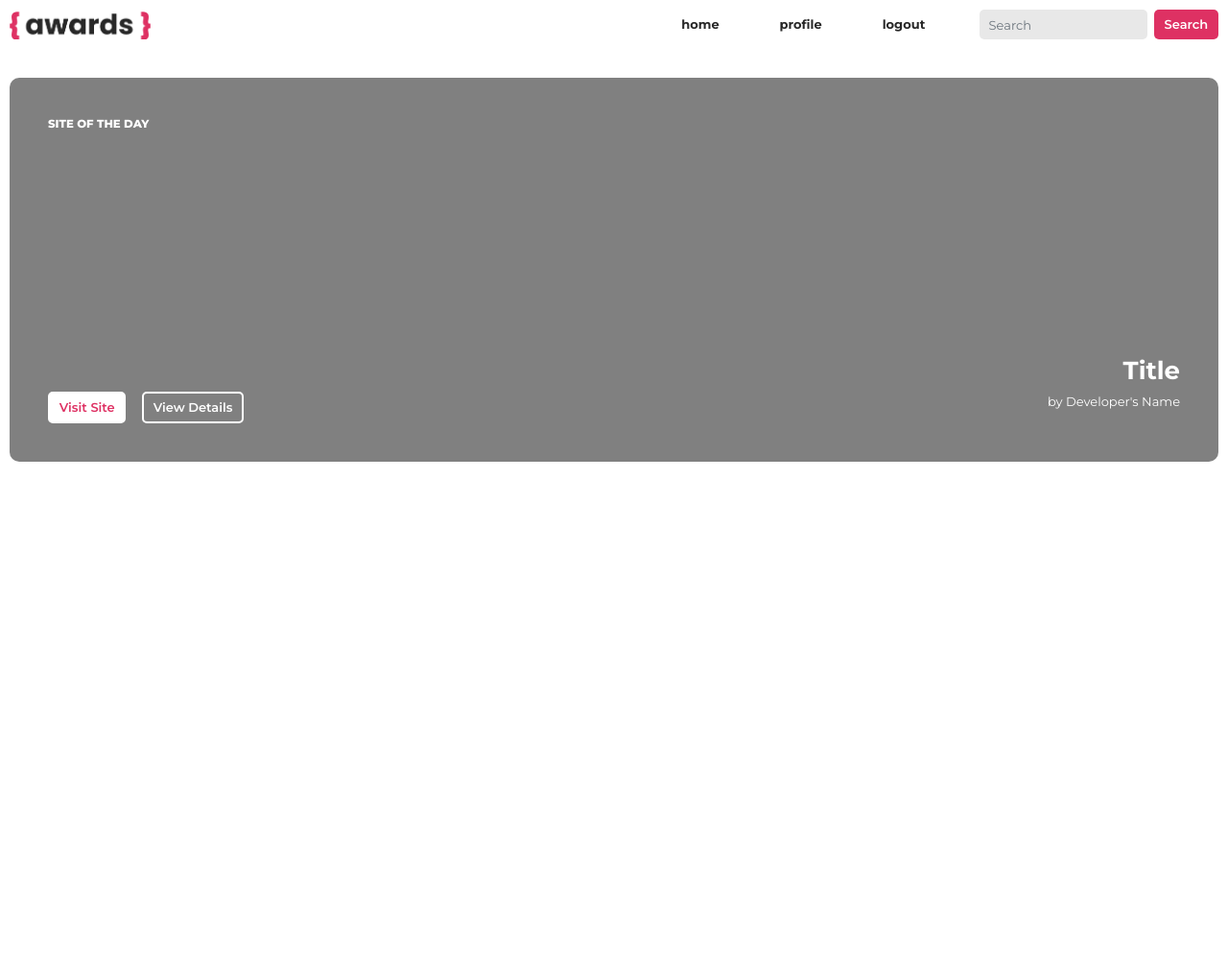
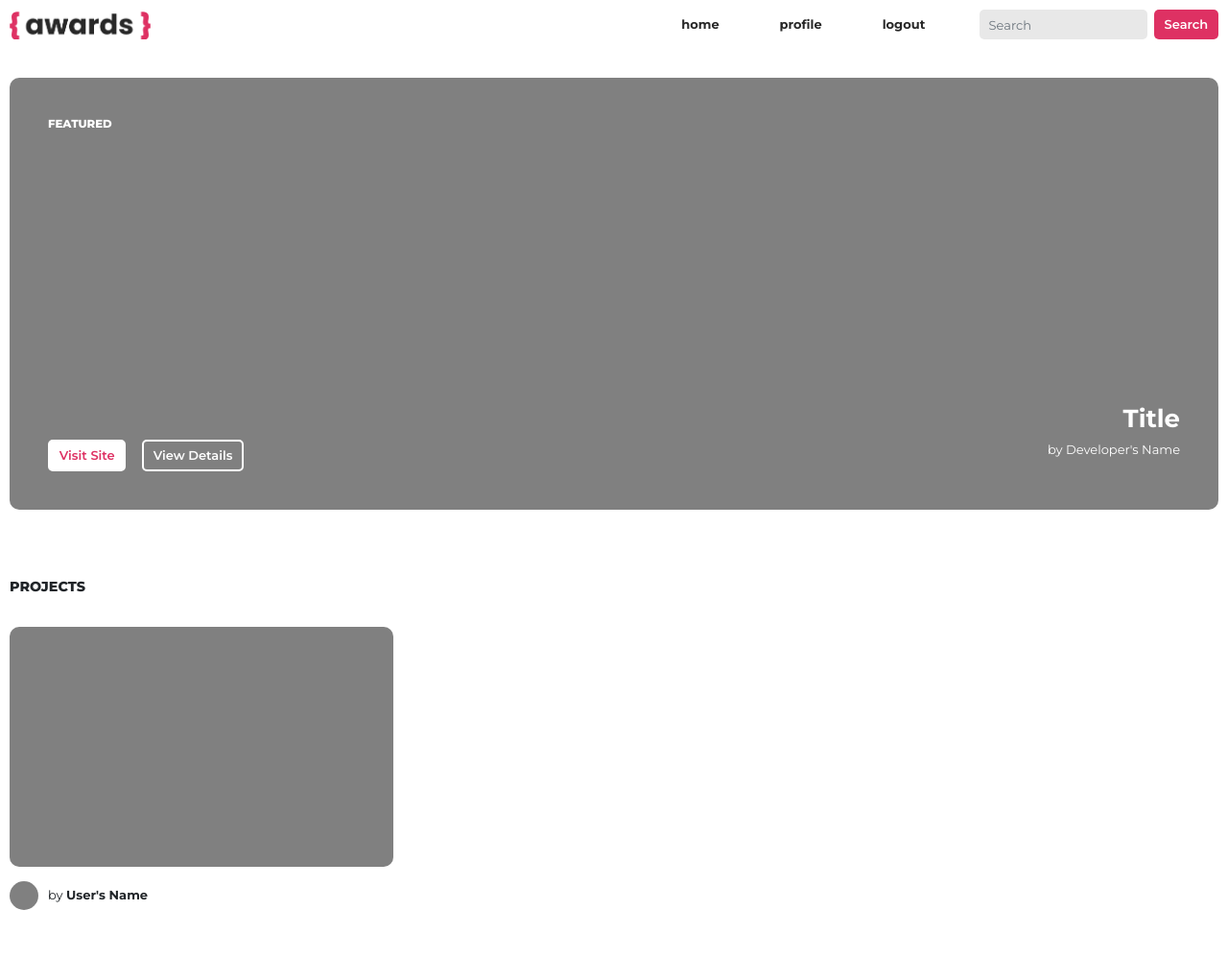
Before and after one commit to VictorKMaina/awards, a Django app: page / in a window 1280 px wide. Shown: the whole page at 96% size. Before the commit the page ends 481 px from the top, so only its background shows below. Run offline with Django 3.2, Linux system fonts and the light colour scheme; parts of the project's set-up code (start-up, migrations or seed data) failed here and were passed over; some libraries are stand-ins or nearby versions.

Commit message:
added proejcts section on index.html

```diff
--- a/apps/main/templates/main/index.html
+++ b/apps/main/templates/main/index.html
@@ -5,10 +5,11 @@
 <style>
     div.site-of-the-day {
         background-color: grey;
-        height: 400px;
+        height: 450px;
         width: 100%;
         border-radius: 10px;
         padding: 40px;
+        margin-bottom: 70px;
     }
 
     div.site-of-the-day div#title {
@@ -17,12 +18,30 @@
         text-transform: uppercase;
         color: white;
     }
+    div#projects div#title {
+        font-size: 1.1rem;
+        font-weight: 800;
+        text-transform: uppercase;
+        margin-bottom: 30px;
+    }
+    div.project div.site-image{
+        height: 250px;
+        background-color: grey;
+        border-radius: 10px;
+        margin-bottom: 15px;
+    }
+    div.project div.profile-pic{
+        width: 30px;
+        height: 30px;
+        background-color: grey;
+        border-radius: 100%; margin-right: 10px;
+    }
 </style>
 {% endblock styles %}
 
 {% block content %}
 <div class="site-of-the-day d-flex align-items-start flex-column">
-    <div id="title" class="mb-auto">Site of the day</div>
+    <div id="title" class="mb-auto">Featured</div>
     <div id='footer' class="d-flex w-100 justify-content-between align-items-end">
         <div class="">
             <a href="#">
@@ -38,4 +57,18 @@
         </div>
     </div>
 </div>
+<div id="projects">
+    <div id='title'>projects</div>
+    <div class="row">
+        <div class="project col-md-6 col-lg-4">
+            <a href=""><div class="site-image"></div></a>
+            <div class="details d-flex align-items-center">
+                <div class="profile-pic"></div>
+                <a href="">
+                    <div class="user"> by <span class="font-weight-bold">User's Name</span></div>
+                </a>
+            </div>
+        </div>
+    </div>
+</div>
 {% endblock content %}
--- a/static/css/styles.css
+++ b/static/css/styles.css
@@ -3,12 +3,19 @@
 body, html {
     font-family: Montserrat;
     font-size: 13px;
+    overflow-x: hidden;
+}
+
+a, a:hover {
+    color: #212529;
+    text-decoration: none;
 }
 
 div.page-container {
     max-width: 1340px;
     margin: auto;
     padding: 0 10px;
+    margin-bottom: 50px;
 }
 
 nav.navbar {
```
